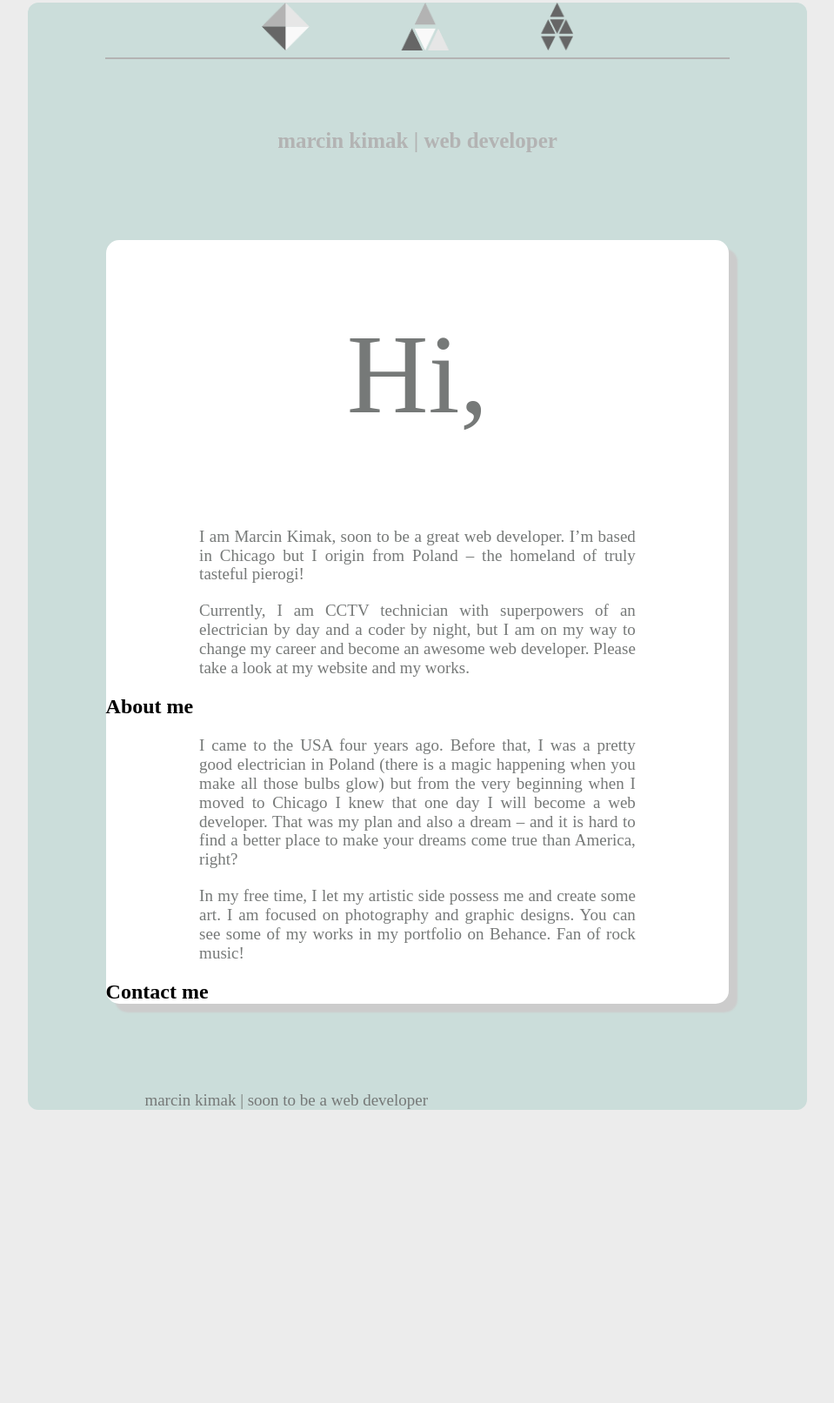
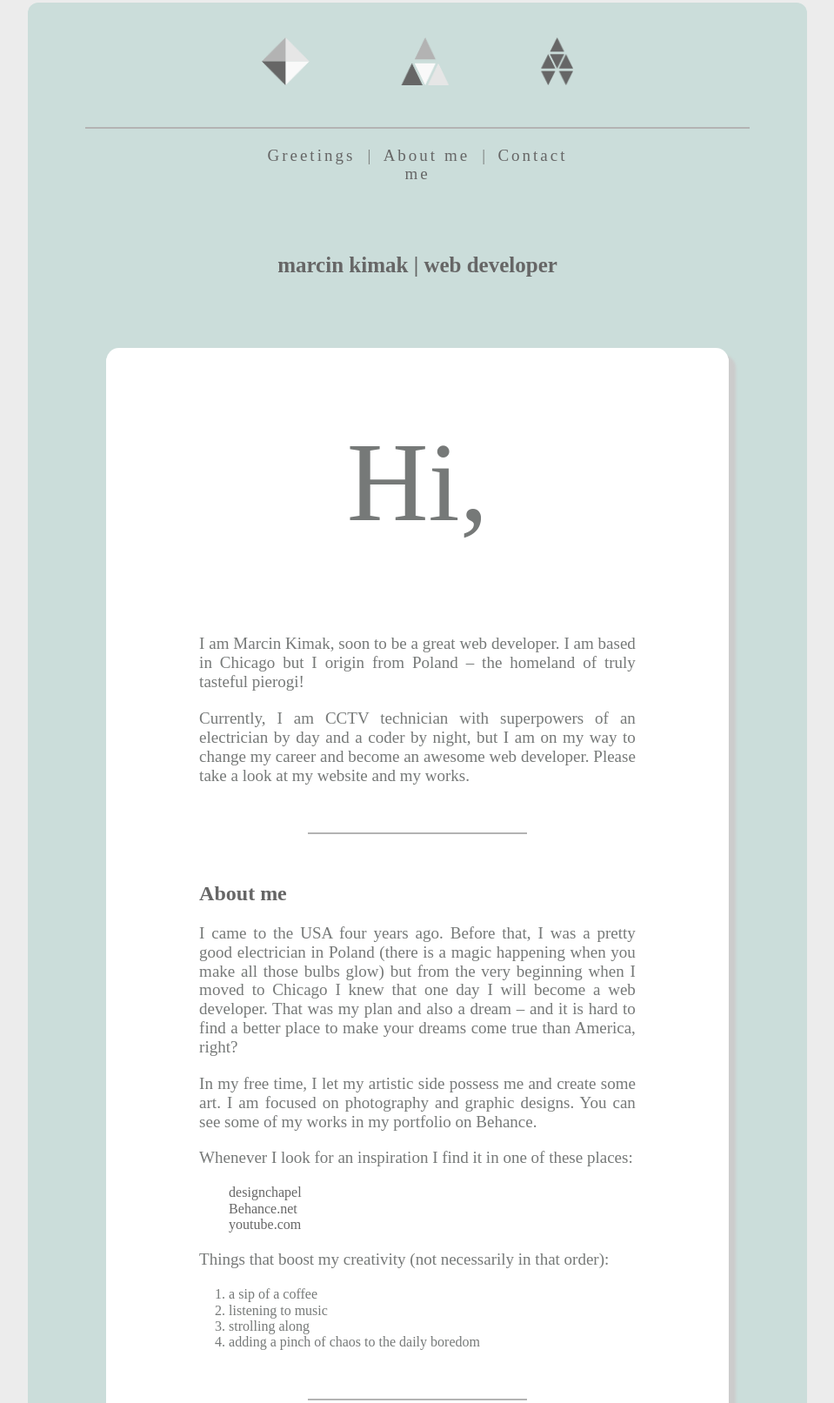
Before and after one commit to ninj4koder/first-portfolio, a plain HTML site: page index.html in a window 1280 px wide. Shown: the part 97-1710 px from the top of the page at 87% size, without its empty margins (160-1119 px from the left). Before the commit the page ends 1473 px from the top, so only its background shows below. Drawn offline with nearby package versions, Linux system fonts and the light colour scheme; a web font is replaced by a local one.

Commit message:
Final upload
Any major works are completed by know. If any additional changes will occur they will be just touch-ups.

```diff
--- a/index.html
+++ b/index.html
@@ -11,30 +11,52 @@
 </head>
 <body>                                  <!-- Here starts body section -->
   <div class="container">
-    <header>                            <!-- Here starts header section -->
-      <img src="images/logos.png" alt="marcin kimak | web developer" class="header">
-      <nav>
-
-      </nav>
+    <header class="clearfix">                            <!-- Here starts header section -->
+      <img src="images/logos.png" alt="Three different logos of my design" class="header-img" >
     </header>                           <!-- Here ends header section -->
     <hr>
     <main>
-      <h1>marcin kimak | web developer</h1>
-      <article class="white-background">
+      <article>                         <!-- Section of navigation followed by the h1 header -->
         <section>
-          <p class="welcome-huge-writing">Hi,</p>
-          <p>I am Marcin Kimak, soon to be a great web developer. I’m based in Chicago but I origin from Poland – the homeland of truly tasteful pierogi!</p>
+          <nav>
+            <p><a href="#Greetings">Greetings</a> &nbsp;&nbsp;|&nbsp;&nbsp; <a href="#About-me">About me</a>&nbsp;&nbsp; |&nbsp;&nbsp; <a href="#Contact-me">Contact me</a></p>
+          </nav>
+        </section>
+        <section>
+          <h1>marcin kimak | web developer</h1>
+        </section>
+      </article>
+      <article class="white-background">                <!--  Main section, where I put the main content -->
+        <section>
+          <p class="welcome-huge-writing" id="Greetings">Hi,</p>
+          <p>I am Marcin Kimak, soon to be a great web developer. I am based in Chicago but I origin from Poland – the homeland of truly tasteful pierogi!</p>
           <p>Currently, I am CCTV technician with superpowers of an electrician by day and a coder by night, but I am on my way to change my career and become an awesome web developer. Please take a look at my website and my works.</p>
-          <h2>About me</h2>
+          <hr class="hr-small">
+          <h2 id="About-me">About me</h2>
           <p>I came to the USA four years ago. Before that, I was a pretty good electrician in Poland (there is a magic happening when you make all those bulbs glow) but from the very beginning when I moved to Chicago I knew that one day I will become a web developer. That was my plan and also a dream – and it is hard to find a better place to make your dreams come true than America, right?</p>
-          <p>In my free time, I let my artistic side possess me and create some art. I am focused on photography and graphic designs. You can see some of my works in my portfolio on Behance. Fan of rock music!</p>
-          <h2>Contact me</h2>
+          <p>In my free time, I let my artistic side possess me and create some art. I am focused on photography and graphic designs. You can see some of my works in my portfolio on Behance.</p>
+          <p>Whenever I look for an inspiration I find it in one of these places:</p>
+          <ul>
+            <li><a href="https://cargocollective.com/designchapel" target="_blank">designchapel</a>
+            <li><a href="https://www.behance.net/" target="_blank">Behance.net</a>
+            <li><a href="youtube.com" target="_blank">youtube.com</a>
+          </ul>
+          <p>Things that boost my creativity (not necessarily in that order):</p>
+          <ol>
+            <li>a sip of a coffee
+            <li>listening to music
+            <li>strolling along
+            <li>adding a pinch of chaos to the daily boredom
+          </ol>
+          <hr class="hr-small">
+          <h2 id="Contact-me">Contact me</h2>
+          <p class="last">If you would like to reach me you can visit my profile at <a href="https://www.behance.net/robbocikfc76" target="_blank">Behance</a> and <a href="https://github.com/ninj4koder" target="_blank">GitHub</a>. Feel free to contact or follow me.</p>
         </section>
       <article>
     </main>
     <footer>
-      <p><!-- &copy; Copyrights 2020. All Rights Reserved --> marcin kimak | soon to be a web developer</p>
+      <p class="footer"><!-- &copy; Copyrights 2020. All Rights Reserved --> marcin kimak - soon to be a great web developer</p> <!-- I know. Humility isn't my trait -->
     </footer>
   </div>
-</body>                         <!-- Here ends body section -->
+</body>
 </html>
--- a/style.css
+++ b/style.css
@@ -1,15 +1,27 @@
 @import url('https://fonts.googleapis.com/css2?family=BenchNine&display=swap');
+
+/*   cheat sheet - COLORS template
+
+  #f9f9f9 - white
+  #e6e6e6 - darker
+  #b3b3b3 - darker
+  #666    - the darkness */
+
 
 html {
   box-sizing: border-box;
 }
+
 *, *:before, *:after {
   box-sizing: inherit;
-  bordesr: 1px solid blue;
 }
 
 body {
   background-color: #ececec;
+}
+
+.clearfix {         /*I had to deal with the img creeping out from the box */
+  overflow: auto;
 }
 
 div.container {
@@ -19,38 +31,81 @@ div.container {
   border-radius: 12px;
 }
 
-img.header {
+img.header-img {
   display: block;
   width: 40%;
-  margin: auto;
+  margin: 40px auto;
 }
+
 hr {
-  width: 80%;
+  width: 85%;
   border: 1px solid #b3b3b3;
+  background-color: #b3b3b3;
+}
+
+.hr-small {
+  width: 35%;
+  border: 0.5px solid #b3b3b3;
+  margin: 55px auto;
+}
+
+h1, h2, p, a, li {        /* Grouping all common properties of the text */
+  font-family: BenchNine;
+  margin: 0 auto;
+  width: 70%;
+  color: #767978;
+}
+
+h1, h2 {
+  color: #666;
 }
 
 h1 {
   font-size: 25px;
-  font-family: BenchNine;
   text-align: center;
-  color: #b3b3b3;
   margin-top: 80px;
 }
+
 p {
-  width: 70%;
   margin: 20px auto;
   text-align: justify;
-  font-family: BenchNine;
   font-size: 19px;
-  color: #767978;
 }
+
+nav p {
+  width: 40%;
+  text-align: center;
+}
+
+p.last {
+  padding-bottom: 40px;
+}
+
+ul {
+  list-style-type: none;
+}
+
+a {                         /*   All link LOVE HATE properties */
+  text-decoration: none;
+}
+
+nav a {
+  letter-spacing: 3px;
+}
+
+a:link    { color: #666;    }
+a:visited { color: #b3b3b3; }
+a:hover   { color: #e6e6e6; }
+a:active  { color: #f9f9f9; }
+
+                        /* styling classes */
 
 .white-background {
   width: 80%;
   background-color: white;
   border-radius: 15px;
-  margin: 100px auto;
-  box-shadow: 10px 10px 2px #ccc;
+  margin: 80px auto;
+  box-shadow: 8px 8px 3px #ccc;
 }
 
 .welcome-huge-writing {
@@ -58,3 +113,8 @@ p {
   text-align: center;
   padding: 80px;
 }
+
+.footer {
+  text-align: center;
+  padding-bottom: 40px;
+}
```
Also changed, not shown: first portfolio.svg (added).
